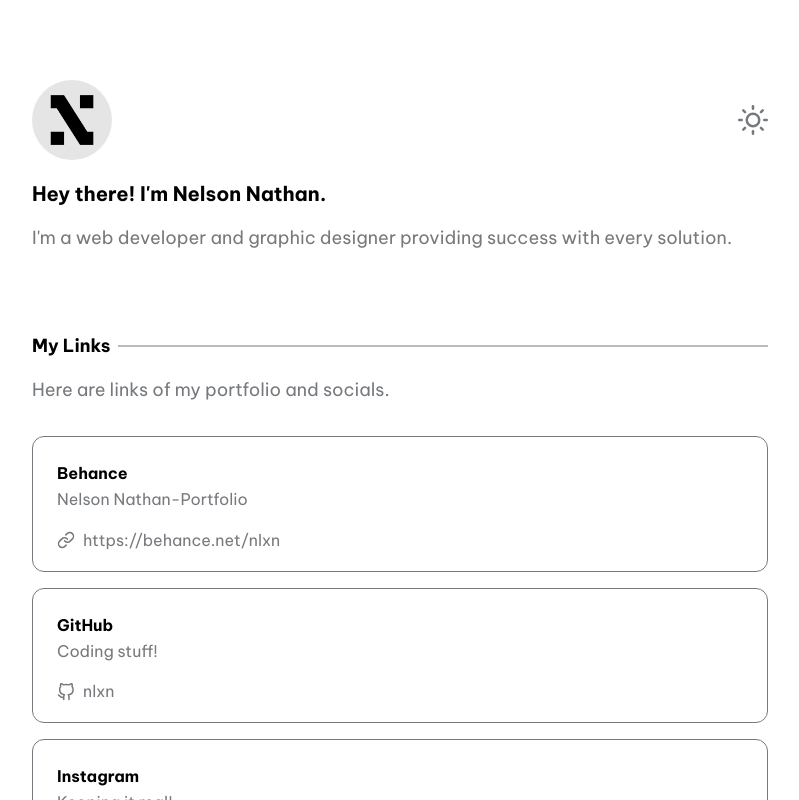
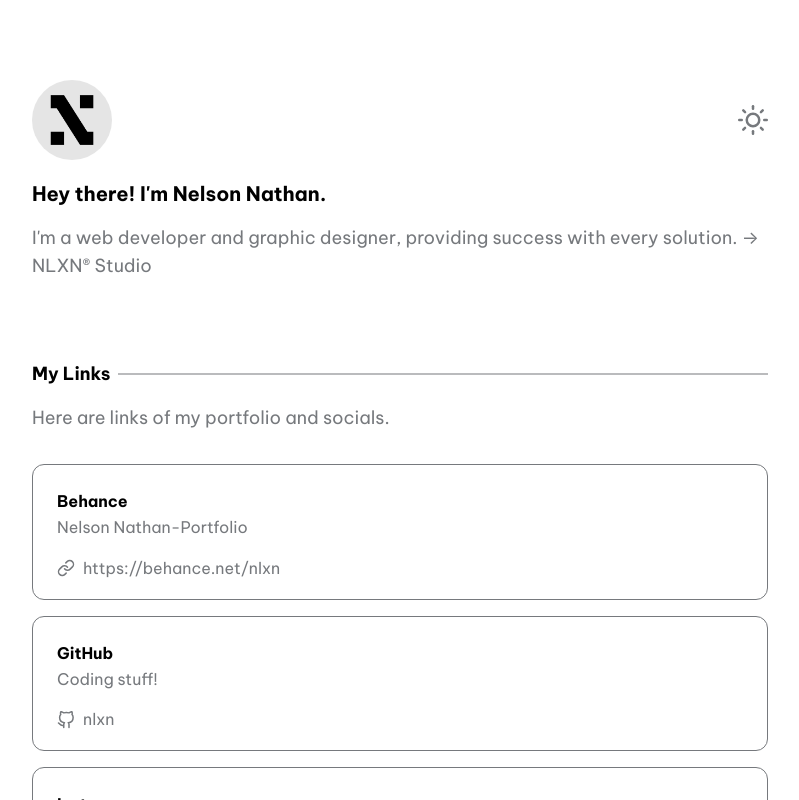
Before and after one commit to nelznate/nelznate, a Next.js app: page / in a window 1280 px wide. Shown: the top 800 px of the page, without its empty margins (240-1039 px from the left). Built offline with nearby package versions, Linux system fonts and the light colour scheme.

Commit message:
Update config.js

```diff
--- a/data/config.js
+++ b/data/config.js
@@ -1,11 +1,11 @@
 export const meta = {
   title: 'Nelson Nathan - NLXN®',
-  description: 'Hey, I\'m Nelson. I\'m a web developer and graphic designer providing success with every solution.'
+  description: 'Hey, I\'m Nelson. I\'m a web developer and graphic designer, providing success with every solution.'
 }
 
 export const hero = {
   title: "Hey there! I'm Nelson Nathan.",
-  desc: "I'm a web developer and graphic designer providing success with every solution."
+  desc: "I'm a web developer and graphic designer, providing success with every solution. → NLXN® Studio"
 };
 
 export const projects = {
```
